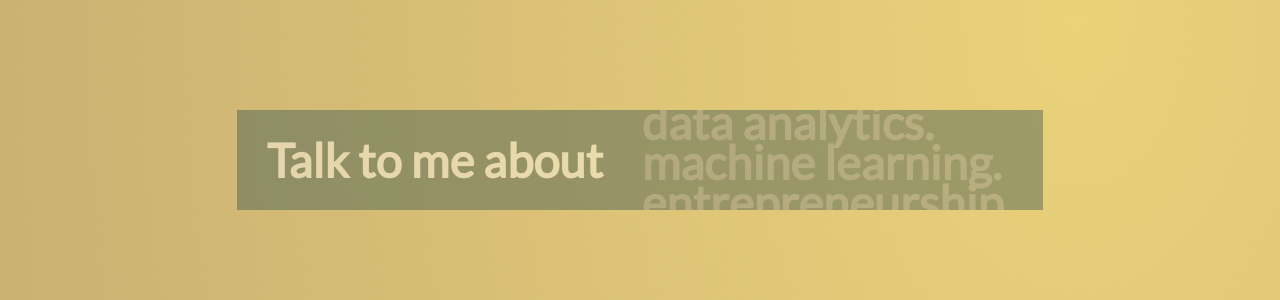
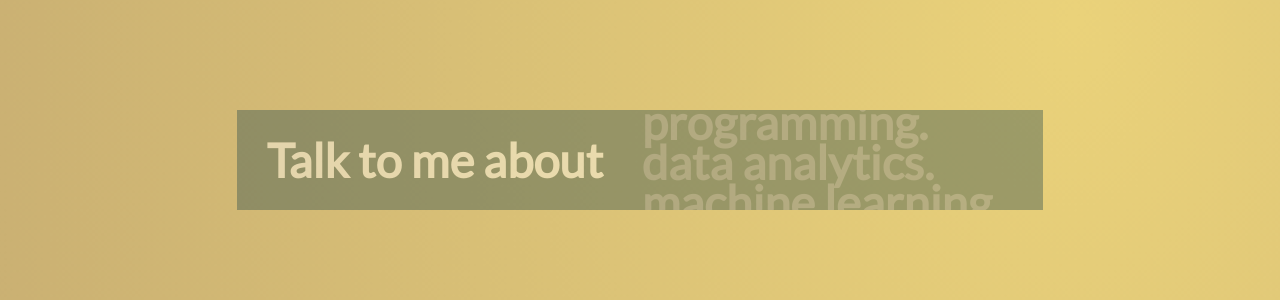
Before and after one commit to nmits/nmits.github.io, a Jekyll site: the page built from index.html, in a window 1280 px wide. Shown: the part 286-586 px from the top of the page. Built offline with Jekyll 4.4.1, drawn with Linux system fonts in a browser that asks for light colours; nearby versions of some CDN libraries.

Commit message:
Upgrading compatability

```diff
--- a/_sass/_layout.scss
+++ b/_sass/_layout.scss
@@ -231,7 +231,6 @@
 }
 
 .content {
-      position: relative;
       font-family: 'Lato', sans-serif;
       font-size: 47px;
       line-height: 40px;
@@ -256,7 +255,6 @@
     }
 
     &__list {
-      margin-top: -40px;
       padding-left: 345px;
       text-align: left;
       list-style: none;
--- a/feed.xml
+++ b/feed.xml
@@ -1,13 +1,10 @@
----
-layout: null
----
 <?xml version="1.0" encoding="UTF-8"?>
 <rss version="2.0" xmlns:atom="http://www.w3.org/2005/Atom">
   <channel>
     <title>{{ site.title | xml_escape }}</title>
     <description>{{ site.description | xml_escape }}</description>
     <link>{{ site.url }}{{ site.baseurl }}/</link>
-    <atom:link href="{{ "/feed.xml" | prepend: site.baseurl | prepend: site.url }}" rel="self" type="application/rss+xml"/>
+    <atom:link href='{{ "/feed.xml" | prepend: site.baseurl | prepend: site.url }}' rel="self" type="application/rss+xml"/>
     <pubDate>{{ site.time | date_to_rfc822 }}</pubDate>
     <lastBuildDate>{{ site.time | date_to_rfc822 }}</lastBuildDate>
     <generator>Jekyll v{{ jekyll.version }}</generator>
```
